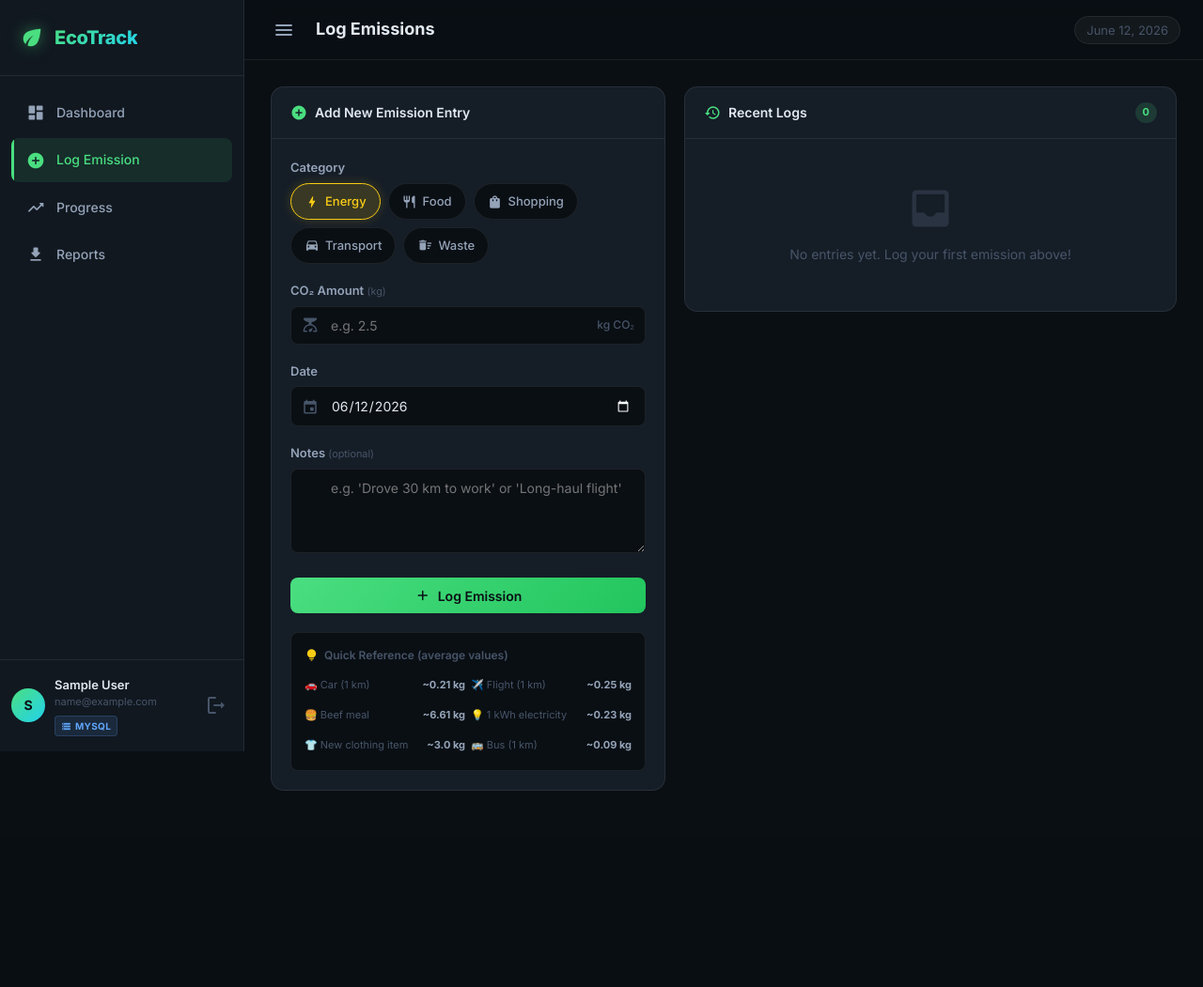
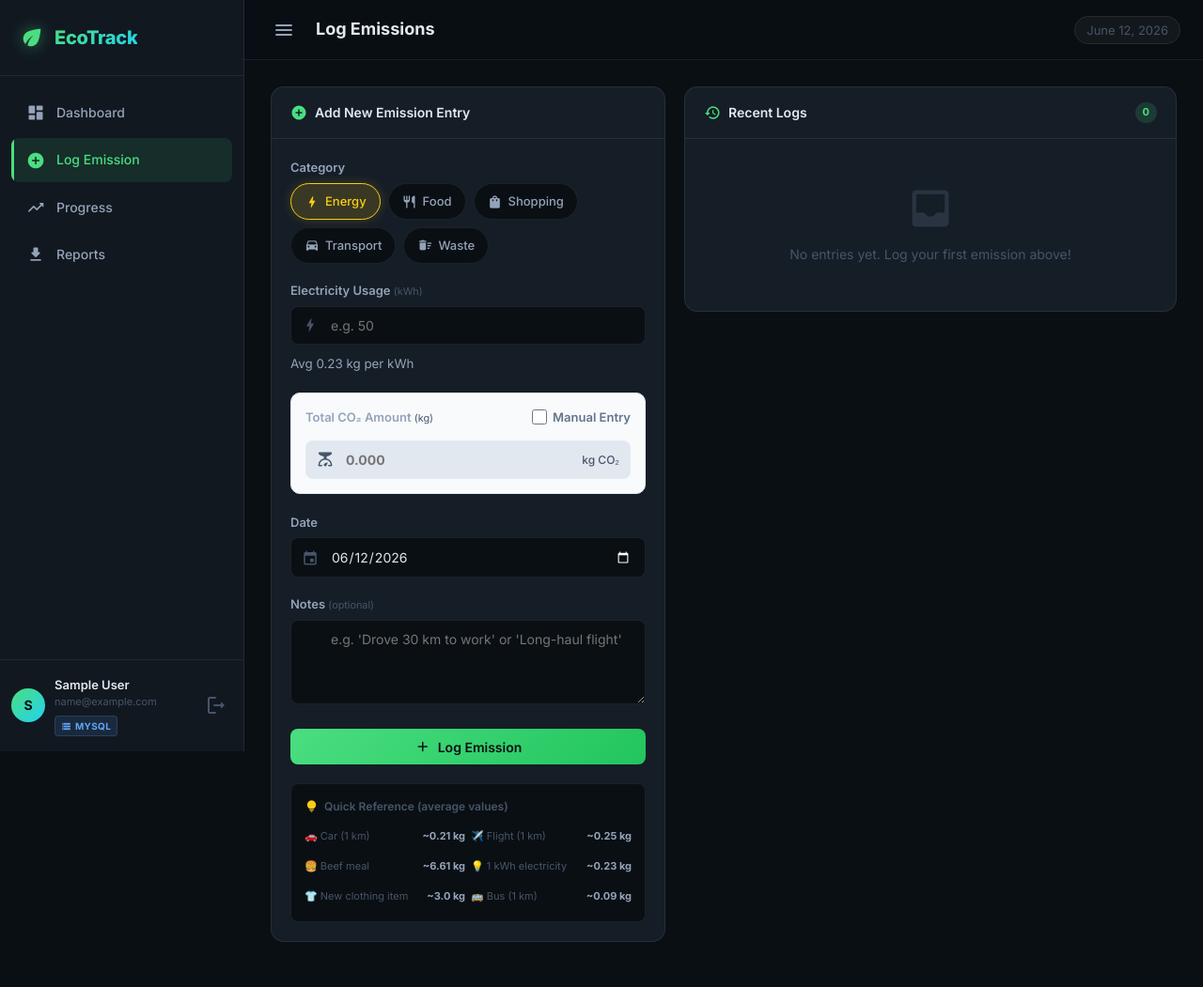
Before and after one commit to jadhavsahana09-glitch/jadhav, a Flask app: page /tracker in a window 1280 px wide. Shown: the whole page at 94% size. Before the commit the page ends 842 px from the top, so only its background shows below. Run offline with Flask 3, Linux system fonts and the light colour scheme; the visitor is signed in with stand-in values (Sample User, id 1); data comes from the database, SQL or seed files in the repository; data that the repository does not hold is empty; some libraries are stand-ins or nearby versions.

Commit message:
Add smart CO2 calculator to Tracker page

```diff
--- a/static/js/tracker.js
+++ b/static/js/tracker.js
@@ -14,37 +14,100 @@ document.querySelectorAll('.log-row').forEach((row, i) => {
   }, 60 + i * 40);
 });
 
-// ── Live preview of entered amount ───────────────────────────────────────────
+// ── Highlight selected pill & Handle category change ──────────────────────────
 const amountInput = document.getElementById('amount');
-if (amountInput) {
-  amountInput.addEventListener('input', () => {
-    const val = parseFloat(amountInput.value);
-    // Equivalent to driving km (avg 0.21 kg/km)
-    const equiv = val ? (val / 0.21).toFixed(1) : 0;
-    let hint = document.getElementById('amountHint');
-    if (!hint) {
-      hint = document.createElement('div');
-      hint.id = 'amountHint';
-      hint.style.cssText = 'font-size:11px;color:#94a3b8;margin-top:4px;';
-      amountInput.closest('.form-group').appendChild(hint);
-    }
-    if (val > 0) {
-      hint.textContent = `≈ equivalent to driving ${equiv} km by car`;
-    } else {
-      hint.textContent = '';
-    }
-  });
+const manualToggle = document.getElementById('manualToggle');
+
+function getActiveCategoryId() {
+  const checked = document.querySelector('input[name="category_id"]:checked');
+  return checked ? checked.value : null;
 }
 
-// ── Highlight selected pill ──────────────────────────────────────────────────
+function calculateCO2() {
+  // If manual entry is toggled, do not overwrite the amount
+  if (manualToggle && manualToggle.checked) return;
+
+  const catId = getActiveCategoryId();
+  let co2 = 0;
+
+  if (catId == '1') {
+    // Transport
+    const multiplier = parseFloat(document.getElementById('transportMode').value) || 0;
+    const distance = parseFloat(document.getElementById('transportDistance').value) || 0;
+    co2 = multiplier * distance;
+  } else if (catId == '2') {
+    // Energy
+    const usage = parseFloat(document.getElementById('energyUsage').value) || 0;
+    co2 = usage * 0.23;
+  } else if (catId == '3') {
+    // Food
+    const multiplier = parseFloat(document.getElementById('foodType').value) || 0;
+    const meals = parseFloat(document.getElementById('foodMeals').value) || 0;
+    co2 = multiplier * meals;
+  } else if (catId == '4') {
+    // Shopping
+    const spend = parseFloat(document.getElementById('shoppingAmount').value) || 0;
+    co2 = spend * 0.03; // 0.3 per 10
+  } else if (catId == '5') {
+    // Waste
+    const bags = parseFloat(document.getElementById('wasteBags').value) || 0;
+    co2 = bags * 1.5;
+  }
+
+  if (amountInput) {
+    amountInput.value = co2 > 0 ? co2.toFixed(3) : '';
+  }
+}
+
 document.querySelectorAll('.pill-label input').forEach(radio => {
   radio.addEventListener('change', () => {
+    // Styling the pills
     document.querySelectorAll('.pill').forEach(p => p.classList.remove('selected'));
     if (radio.checked) {
       radio.nextElementSibling.classList.add('selected');
     }
+
+    // Switch the dynamic input groups
+    document.querySelectorAll('.calc-group').forEach(group => {
+      group.style.display = 'none';
+    });
+    const targetGroup = document.getElementById('inputGroup_' + radio.value);
+    if (targetGroup) {
+      targetGroup.style.display = 'block';
+    }
+
+    // Trigger calculation
+    calculateCO2();
   });
 });
+
+// Initialize on load
+const initCat = getActiveCategoryId();
+if (initCat) {
+  const targetGroup = document.getElementById('inputGroup_' + initCat);
+  if (targetGroup) targetGroup.style.display = 'block';
+}
+
+// ── Listen to input changes for calculations ────────────────────────────────
+document.querySelectorAll('.calc-trigger, #transportMode, #foodType').forEach(el => {
+  el.addEventListener('input', calculateCO2);
+  el.addEventListener('change', calculateCO2);
+});
+
+// ── Manual Toggle logic ──────────────────────────────────────────────────────
+if (manualToggle && amountInput) {
+  manualToggle.addEventListener('change', () => {
+    if (manualToggle.checked) {
+      amountInput.readOnly = false;
+      amountInput.style.backgroundColor = '#ffffff';
+      amountInput.focus();
+    } else {
+      amountInput.readOnly = true;
+      amountInput.style.backgroundColor = '#e2e8f0';
+      calculateCO2(); // Recalculate based on existing inputs
+    }
+  });
+}
 
 // ── Form submit button feedback ──────────────────────────────────────────────
 const trackerForm = document.getElementById('trackerForm');
--- a/templates/tracker.html
+++ b/templates/tracker.html
@@ -29,13 +29,103 @@
         </div>
       </div>
 
-      <!-- Amount -->
-      <div class="form-group">
-        <label for="amount">CO₂ Amount <small>(kg)</small></label>
-        <div class="input-wrapper">
+      <!-- Dynamic Calculator Inputs -->
+      <div id="dynamicInputs" class="dynamic-calculator" style="margin-bottom: 20px;">
+        <!-- Transport Input (ID 1) -->
+        <div id="inputGroup_1" class="calc-group" style="display:none;">
+          <div class="form-group">
+            <label>Mode of Transport</label>
+            <div class="input-wrapper">
+              <span class="material-icons-round input-icon">directions_car</span>
+              <select id="transportMode" style="width: 100%; border: none; background: transparent; padding: 12px 16px 12px 42px; outline: none; font-family: inherit; font-size: 1rem;">
+                <option value="0.21">Car (0.21 kg/km)</option>
+                <option value="0.09">Bus (0.09 kg/km)</option>
+                <option value="0.04">Train (0.04 kg/km)</option>
+                <option value="0.25">Flight (0.25 kg/km)</option>
+              </select>
+            </div>
+          </div>
+          <div class="form-group">
+            <label>Distance <small>(km)</small></label>
+            <div class="input-wrapper">
+              <span class="material-icons-round input-icon">route</span>
+              <input type="number" id="transportDistance" step="1" min="0" placeholder="e.g. 15" class="calc-trigger" />
+            </div>
+          </div>
+        </div>
+
+        <!-- Energy Input (ID 2) -->
+        <div id="inputGroup_2" class="calc-group" style="display:none;">
+          <div class="form-group">
+            <label>Electricity Usage <small>(kWh)</small></label>
+            <div class="input-wrapper">
+              <span class="material-icons-round input-icon">bolt</span>
+              <input type="number" id="energyUsage" step="1" min="0" placeholder="e.g. 50" class="calc-trigger" />
+            </div>
+            <small style="color:#94a3b8; display:block; margin-top:4px;">Avg 0.23 kg per kWh</small>
+          </div>
+        </div>
+
+        <!-- Food Input (ID 3) -->
+        <div id="inputGroup_3" class="calc-group" style="display:none;">
+          <div class="form-group">
+            <label>Diet / Meal Type</label>
+            <div class="input-wrapper">
+              <span class="material-icons-round input-icon">restaurant</span>
+              <select id="foodType" style="width: 100%; border: none; background: transparent; padding: 12px 16px 12px 42px; outline: none; font-family: inherit; font-size: 1rem;">
+                <option value="6.61">Beef / Heavy Meat (6.61 kg/meal)</option>
+                <option value="1.36">Chicken / Light Meat (1.36 kg/meal)</option>
+                <option value="1.0">Vegetarian (1.0 kg/meal)</option>
+                <option value="0.7">Vegan (0.7 kg/meal)</option>
+              </select>
+            </div>
+          </div>
+          <div class="form-group">
+            <label>Number of Meals</label>
+            <div class="input-wrapper">
+              <span class="material-icons-round input-icon">tag</span>
+              <input type="number" id="foodMeals" step="1" min="1" value="1" class="calc-trigger" />
+            </div>
+          </div>
+        </div>
+
+        <!-- Shopping Input (ID 4) -->
+        <div id="inputGroup_4" class="calc-group" style="display:none;">
+          <div class="form-group">
+            <label>Shopping Spending <small>($)</small></label>
+            <div class="input-wrapper">
+              <span class="material-icons-round input-icon">shopping_bag</span>
+              <input type="number" id="shoppingAmount" step="1" min="0" placeholder="e.g. 100" class="calc-trigger" />
+            </div>
+            <small style="color:#94a3b8; display:block; margin-top:4px;">Avg 0.3 kg per $10 spent</small>
+          </div>
+        </div>
+
+        <!-- Waste Input (ID 5) -->
+        <div id="inputGroup_5" class="calc-group" style="display:none;">
+          <div class="form-group">
+            <label>Trash Bags</label>
+            <div class="input-wrapper">
+              <span class="material-icons-round input-icon">delete_sweep</span>
+              <input type="number" id="wasteBags" step="1" min="0" placeholder="e.g. 2" class="calc-trigger" />
+            </div>
+            <small style="color:#94a3b8; display:block; margin-top:4px;">Avg 1.5 kg per bag</small>
+          </div>
+        </div>
+      </div>
+
+      <!-- Amount (Calculated or Manual) -->
+      <div class="form-group" style="background:#f8fafc; padding:15px; border-radius:10px; border:1px solid #e2e8f0; margin-bottom:20px;">
+        <div style="display:flex; justify-content:space-between; align-items:center; margin-bottom:8px;">
+          <label for="amount" style="margin:0;">Total CO₂ Amount <small>(kg)</small></label>
+          <label style="font-size:13px; color:#64748b; display:flex; align-items:center; gap:6px; cursor:pointer;">
+            <input type="checkbox" id="manualToggle" style="accent-color: #10b981; width:16px; height:16px;" /> Manual Entry
+          </label>
+        </div>
+        <div class="input-wrapper" id="amountWrapper">
           <span class="material-icons-round input-icon">scale</span>
           <input type="number" id="amount" name="amount" step="0.001" min="0.001"
-                 placeholder="e.g. 2.5" required />
+                 placeholder="0.000" required readonly style="background-color: #e2e8f0; font-weight:bold; color: #0f172a;" />
           <span class="input-suffix">kg CO₂</span>
         </div>
       </div>
```
